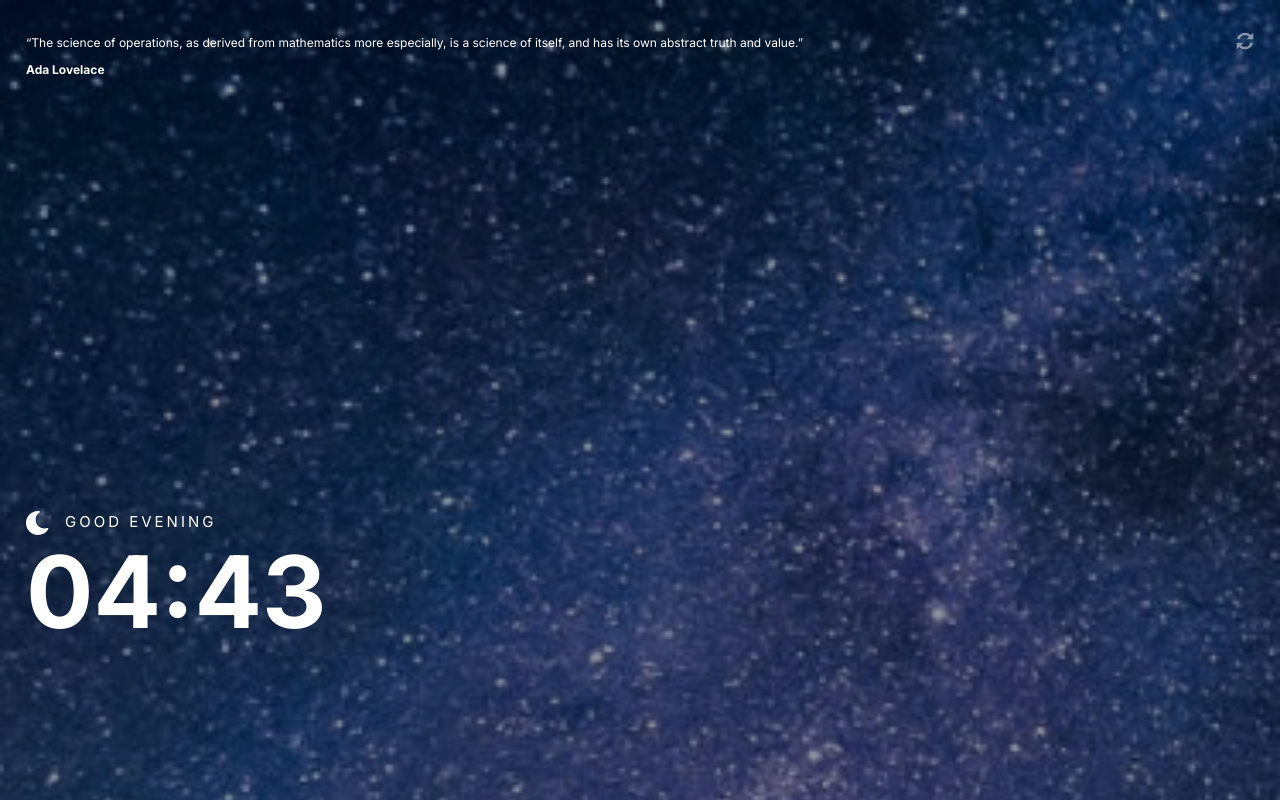
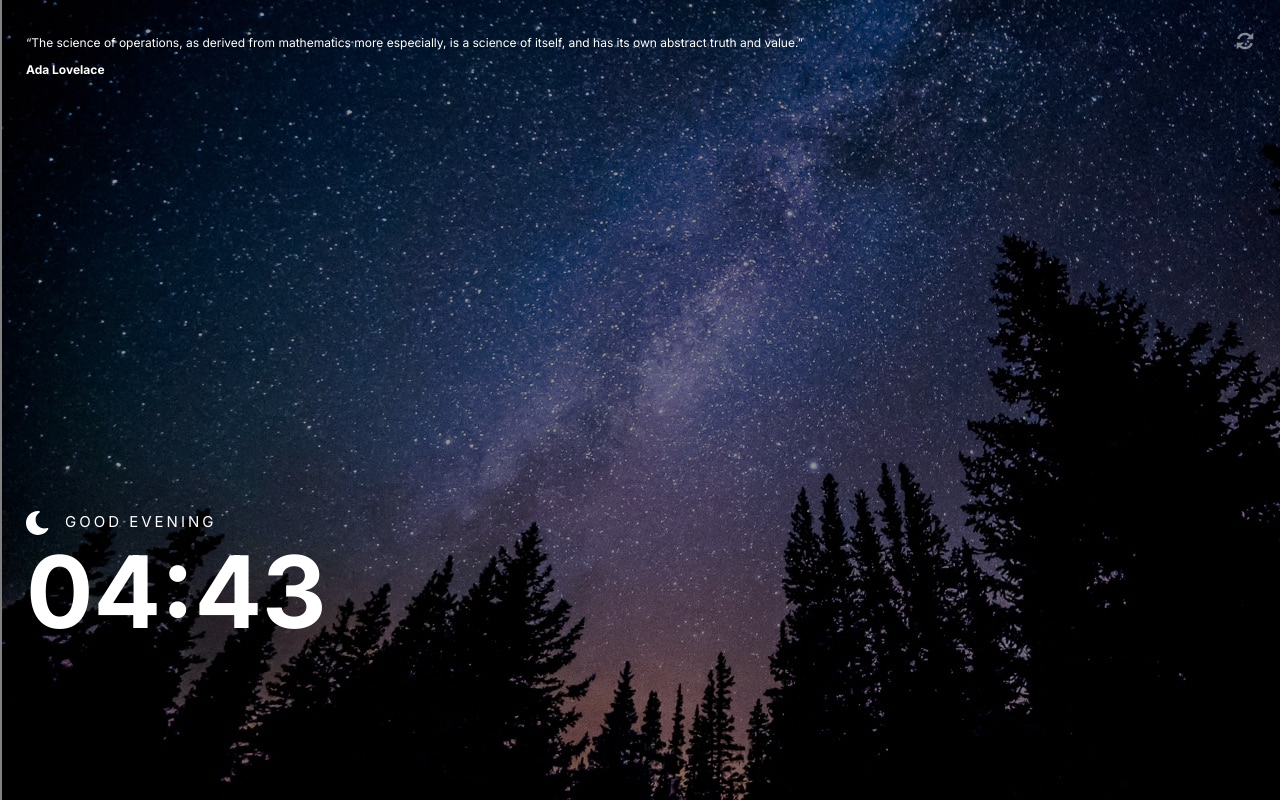
Before and after one commit to vyonizr/fm-clock-app, a React (Vite) app: page / in a window 1280 px wide. Built offline with nearby package versions, Linux system fonts and the light colour scheme; no server answers.

Commit message:
configure responsive background

```diff
--- a/src/App.tsx
+++ b/src/App.tsx
@@ -51,12 +51,13 @@ function App() {
 
   return (
     <div
-      className="h-screen bg-cover bg-no-repeat font-inter text-white transition-all"
-      style={{
-        backgroundImage: `url('${isDay ? DAY_BG_URL : NIGHT_BG_URL}')`,
-      }}
+      className={`h-screen bg-cover bg-no-repeat font-inter text-white transition-all ${
+        isDay
+          ? "bg-mobile-day md:bg-tablet-day lg:bg-desktop-day"
+          : "bg-mobile-night md:bg-tablet-night lg:bg-desktop-night"
+      }`}
     >
-      <div className="absolute left-0 top-0 h-full w-full bg-[#000] bg-opacity-40">
+      <div className="absolute left-0 top-0 h-full w-full bg-black bg-opacity-40">
         <main className="relative z-10 flex h-full w-full flex-col">
           <div className="flex h-full flex-col justify-between px-[1.625rem] pb-10 pt-8">
             <Quote isVisible={!isMore} />
@@ -86,7 +87,7 @@ function App() {
                 disabled={Object.keys(regionTime).length === 0}
                 onClick={() => setIsMore((prevState: boolean) => !prevState)}
               >
-                <p className="text-xs uppercase tracking-[0.234rem] text-[#000] opacity-50">
+                <p className="text-xs uppercase tracking-[0.234rem] text-black opacity-50">
                   {isMore ? "Less" : "More"}
                 </p>
                 <div className="ml-4 flex h-8 w-8 items-center justify-center rounded-full bg-[#303030]">
--- a/tailwind.config.js
+++ b/tailwind.config.js
@@ -8,6 +8,14 @@ export default {
     extend: {
       fontFamily: {
         inter: ["Inter", "sans-serif"],
+      },
+      backgroundImage: {
+        "mobile-day": "url('/assets/mobile/bg-image-daytime.jpg')",
+        "mobile-night": "url('/assets/mobile/bg-image-nighttime.jpg')",
+        "desktop-day": "url('/assets/desktop/bg-image-daytime.jpg')",
+        "desktop-night": "url('/assets/desktop/bg-image-nighttime.jpg')",
+        "tablet-day": "url('/assets/tablet/bg-image-daytime.jpg')",
+        "tablet-night": "url('/assets/tablet/bg-image-nighttime.jpg')",
       }
     },
   },
```
